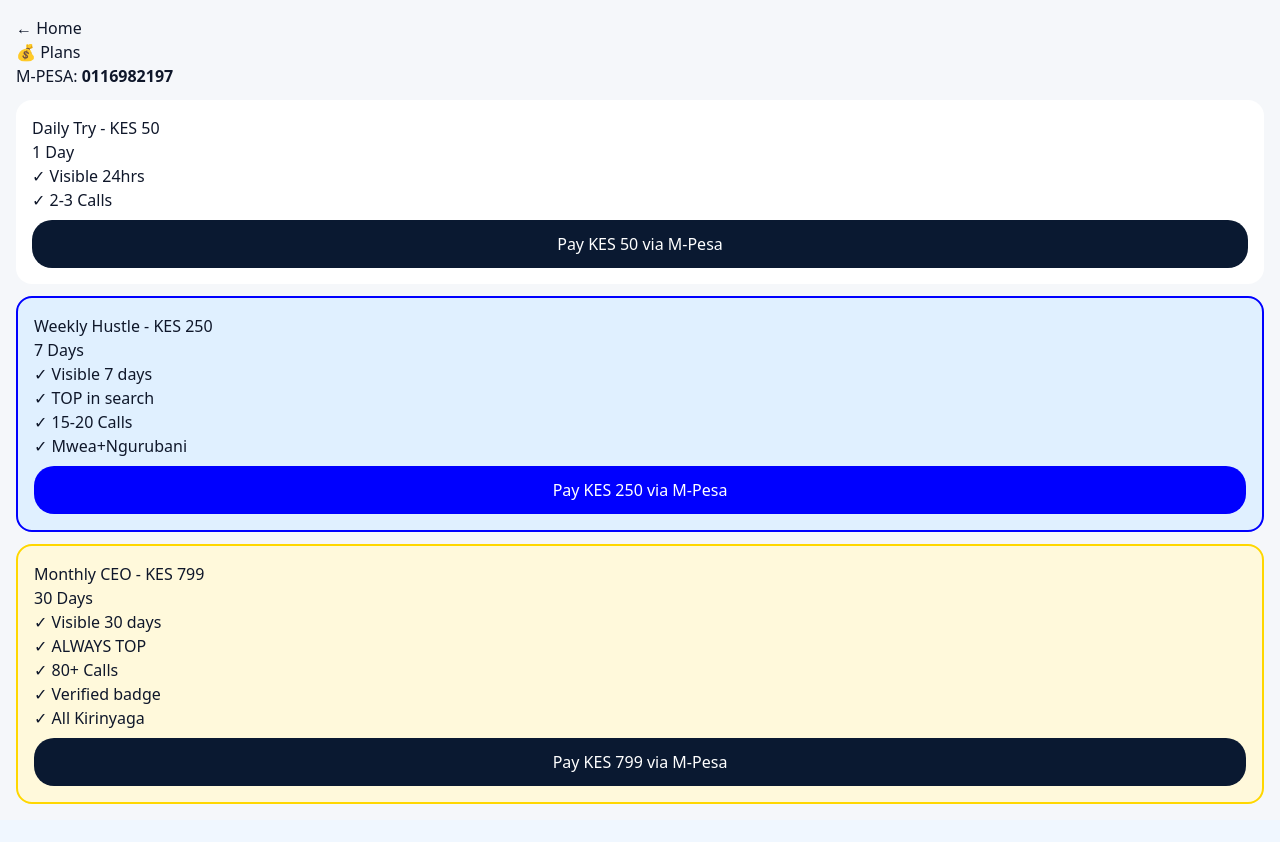
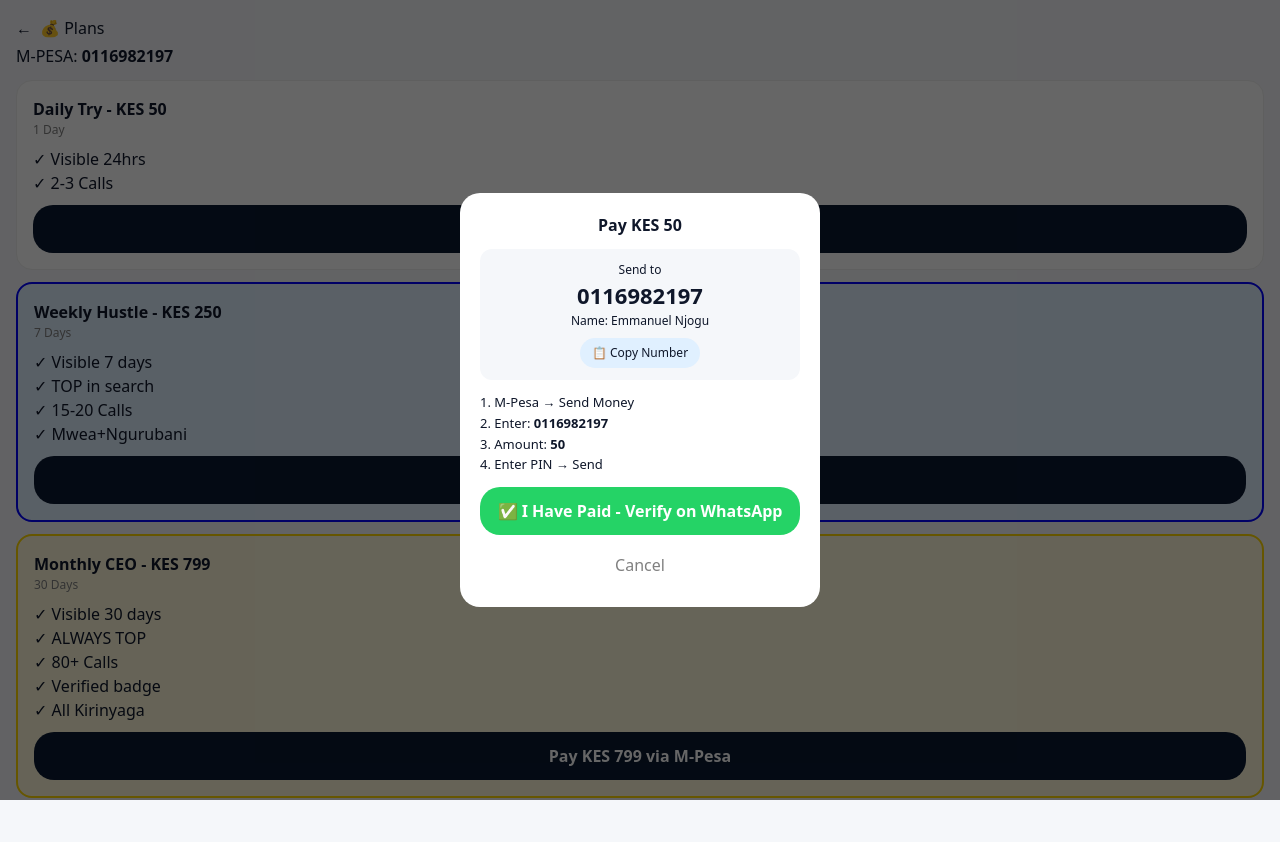
Before and after one commit to njoguemmanuel04-lgtm/taskmate, a Next.js app: page /subscription in a window 1280 px wide. Both pictures are taken after a click on the button "Pay KES 50 via M-Pesa". Shown: the top 842 px of the page. Before the commit the page ends 820 px from the top, so only its background shows below. Built offline with nearby package versions, Linux system fonts and the light colour scheme.

Commit message:
Update page.tsx

```diff
--- a/app/subscription/page.tsx
+++ b/app/subscription/page.tsx
@@ -1,26 +1,46 @@
 "use client";
+import {useState} from "react";
 export default function Plans(){
-return(<div style={{padding:16,background:"#f5f7fa",minHeight:"100vh"}}>
-<div><button onClick={()=>location.href='/'}>← Home</button><h1>💰 Plans</h1></div>
-<p>M-PESA: <b>0116982197</b></p>
+const [pay,setPay]=useState<any>(null);
+const mpesa="0116982197";
+const plans=[
+{t:"Daily Try",p:50,d:"1 Day",c:["Visible 24hrs","2-3 Calls"],bg:"white",b:""},
+{t:"Weekly Hustle",p:250,d:"7 Days",c:["Visible 7 days","TOP in search","15-20 Calls","Mwea+Ngurubani"],bg:"#e0f0ff",b:"2px solid blue"},
+{t:"Monthly CEO",p:799,d:"30 Days",c:["Visible 30 days","ALWAYS TOP","80+ Calls","Verified badge","All Kirinyaga"],bg:"#fff9db",b:"2px solid gold"},
+];
+return(
+<div style={{minHeight:"100vh",background:"#f5f7fa",padding:16,paddingBottom:80}}>
+<div style={{display:"flex",alignItems:"center",gap:8}}><button onClick={()=>location.href='/'}>←</button><h1>💰 Plans</h1></div>
+<p style={{marginTop:4}}>M-PESA: <b>{mpesa}</b></p>
 
-<div style={{background:"white",borderRadius:16,padding:16,marginTop:12}}>
-<h2>Daily Try - KES 50</h2><p>1 Day</p>
-<p>✓ Visible 24hrs</p><p>✓ 2-3 Calls</p>
-<button onClick={()=>alert('Pay 50 to 0116982197')} style={{width:"100%",background:"#0a1931",color:"white",padding:12,borderRadius:20,marginTop:8}}>Pay KES 50 via M-Pesa</button>
+{plans.map((x,i)=>(
+<div key={i} style={{background:x.bg,border:x.b||"1px solid #eee",borderRadius:16,padding:16,marginTop:12}}>
+<h2 style={{fontWeight:"bold"}}>{x.t} - KES {x.p}</h2><p style={{fontSize:12,color:"gray"}}>{x.d}</p>
+<div style={{marginTop:8}}>{x.c.map((c,j)=><p key={j}>✓ {c}</p>)}</div>
+<button onClick={()=>setPay(x)} style={{width:"100%",background:"#0a1931",color:"white",padding:12,borderRadius:20,marginTop:10,fontWeight:"bold"}}>Pay KES {x.p} via M-Pesa</button>
 </div>
+))}
 
-<div style={{background:"#e0f0ff",border:"2px solid blue",borderRadius:16,padding:16,marginTop:12}}>
-<h2>Weekly Hustle - KES 250</h2><p>7 Days</p>
-<p>✓ Visible 7 days</p><p>✓ TOP in search</p><p>✓ 15-20 Calls</p><p>✓ Mwea+Ngurubani</p>
-<button onClick={()=>alert('Pay 250 to 0116982197')} style={{width:"100%",background:"blue",color:"white",padding:12,borderRadius:20,marginTop:8}}>Pay KES 250 via M-Pesa</button>
+{pay && (
+<div style={{position:"fixed",inset:0,background:"rgba(0,0,0,.6)",display:"grid",placeItems:"center",padding:16,zIndex:50}}>
+<div style={{background:"white",borderRadius:20,padding:20,width:"100%",maxWidth:360}}>
+<h2 style={{fontWeight:"bold",textAlign:"center"}}>Pay KES {pay.p}</h2>
+<div style={{background:"#f5f7fa",borderRadius:12,padding:12,marginTop:12,textAlign:"center"}}>
+<p style={{fontSize:12}}>Send to</p><h1 style={{fontWeight:"bold",fontSize:22}}>{mpesa}</h1>
+<p style={{fontSize:12}}>Name: Emmanuel Njogu</p>
+<button onClick={()=>{navigator.clipboard.writeText(mpesa);alert('Copied '+mpesa)}} style={{background:"#e0f0ff",padding:"6px 12px",borderRadius:20,marginTop:8,fontSize:12}}>📋 Copy Number</button>
 </div>
-
-<div style={{background:"#fff9db",border:"2px solid gold",borderRadius:16,padding:16,marginTop:12}}>
-<h2>Monthly CEO - KES 799</h2><p>30 Days</p>
-<p>✓ Visible 30 days</p><p>✓ ALWAYS TOP</p><p>✓ 80+ Calls</p><p>✓ Verified badge</p><p>✓ All Kirinyaga</p>
-<button onClick={()=>alert('Pay 799 to 0116982197')} style={{width:"100%",background:"#0a1931",color:"white",padding:12,borderRadius:20,marginTop:8}}>Pay KES 799 via M-Pesa</button>
+<div style={{marginTop:12,fontSize:13,lineHeight:1.6}}>
+<p>1. M-Pesa → Send Money</p>
+<p>2. Enter: <b>{mpesa}</b></p>
+<p>3. Amount: <b>{pay.p}</b></p>
+<p>4. Enter PIN → Send</p>
 </div>
-
-</div>)
+<button onClick={()=>{window.open(`https://wa.me/254116982197?text=Hi, I paid KES ${pay.p} for ${pay.t}. My M-Pesa code is: `)}} style={{width:"100%",background:"#25D366",color:"white",padding:12,borderRadius:20,marginTop:12,fontWeight:"bold"}}>✅ I Have Paid - Verify on WhatsApp</button>
+<button onClick={()=>setPay(null)} style={{width:"100%",padding:10,marginTop:8,color:"gray"}}>Cancel</button>
+</div>
+</div>
+)}
+</div>
+)
 }
```
